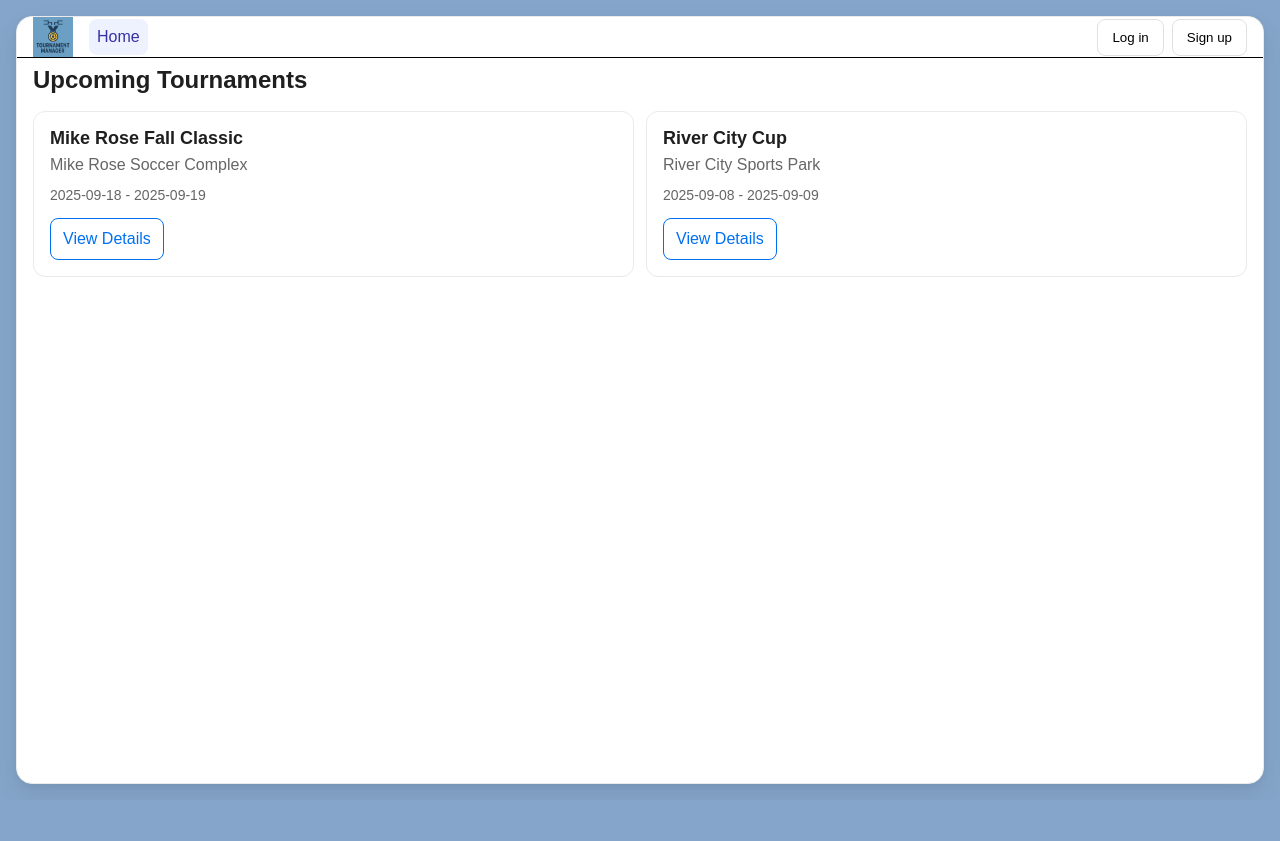
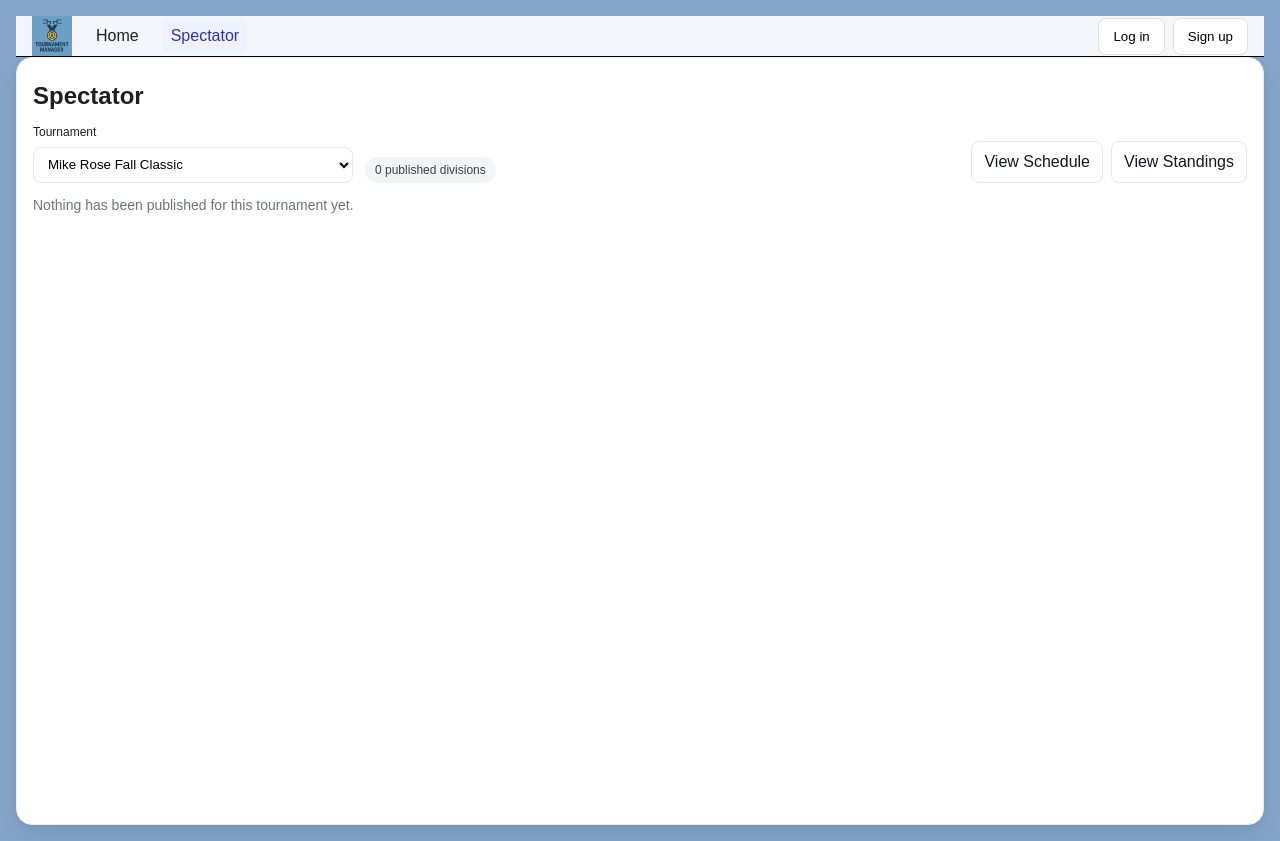
Before and after one commit to revellebrent/tournament-manager, a React (Vite) app: page /spectator in a window 1280 px wide. Before the commit this address led to /. Before the commit the page ends 800 px from the top, so only its background shows below. Built offline with nearby package versions, Linux system fonts and the light colour scheme.

Commit message:
public spectator route; public pages back link; DashboardRouter change

```diff
--- a/src/App.jsx
+++ b/src/App.jsx
@@ -1,5 +1,5 @@
 import { useState, useEffect } from "react";
-import { Routes, Route, useParams, Navigate } from "react-router-dom";
+import { Routes, Route, useParams, Navigate, useNavigate } from "react-router-dom";
 import { AuthProvider, useAuth } from "./context/AuthContext";
 import { ensureUser, upsertUserRole } from "./utils/db";
 
@@ -10,9 +10,10 @@ import Home from "./components/Home/Home.jsx";
 import TournamentDetails from "./components/TournamentDetails/TournamentDetails";
 import LoginModal from "./components/LoginModal/LoginModal.jsx";
 import RegisterModal from "./components/RegisterModal/RegisterModal.jsx";
+import NotFound from "./components/NotFound/NotFound.jsx";
+import SpectatorDashboard from "./components/SpectatorDashboard/SpectatorDashboard.jsx";
+import ScheduleBoard from "./components/ScheduleBoard/ScheduleBoard.jsx";
 import Profile from "./components/Profile/Profile.jsx";
-import NotFound from "./components/NotFound/NotFound.jsx";
-import ScheduleBoard from "./components/ScheduleBoard/ScheduleBoard.jsx";
 
 import PublicStandingsPage from "./pages/PublicStandingsPage.jsx";
 import PublicSchedulePage from "./pages/PublicSchedulePage.jsx";
@@ -21,6 +22,7 @@ function AppShell() {
   const [isLoginOpen, setLoginOpen] = useState(false);
   const [isRegisterOpen, setRegisterOpen] = useState(false);
   const auth = useAuth();
+  const navigate = useNavigate();
 
   useEffect(() => {
     if (auth?.user?.email) {
@@ -35,23 +37,30 @@ function AppShell() {
 
   return (
     <div className="page">
-      <div className="page__surface">
-        <Header
-          onLoginClick={() => setLoginOpen(true)}
-          onRegisterClick={() => setRegisterOpen(true)}
-        />
+      {/* Skip Link */}
+      <a href="#main" className="skiplink">Skip to content</a>
+
+      <Header onLoginClick={() => setLoginOpen(true)} onRegisterClick={() => setRegisterOpen(true)} />
+
+      <main id="main" className="page__surface">
+
         <Routes>
           {/* Public */}
           <Route path="/" element={<Home />} />
           <Route path="/tournament/:id" element={<TournamentDetails />} />
+          <Route path="/spectator" element={<SpectatorDashboard />} />
           <Route path="/public/:tid/schedule" element={<PublicSchedulePage />} />
           <Route path="/public/:tid/standings" element={<PublicStandingsPage />} />
+
+           {/* Legacy redirects */}
+          <Route path="/director" element={<Navigate to="/dashboard" replace />} />
+          <Route path="/coach" element={<Navigate to="/dashboard" replace />} />
 
           {/* Private */}
           <Route
           path="/dashboard"
           element={
-            <ProtectedRoute roles={["coach", "director", "parent"]}>
+            <ProtectedRoute roles={["coach", "director", "parent", "spectator"]}>
               <DashboardRouter />
             </ProtectedRoute>
           }
@@ -73,14 +82,9 @@ function AppShell() {
             }
           />
 
-          {/* Legacy redirects */}
-          <Route path="/director" element={<Navigate to="/dashboard" replace />} />
-          <Route path="/coach" element={<Navigate to="/dashboard" replace />} />
-          <Route path="/spectator" element={<Navigate to="/dashboard" replace />} />
-
           <Route path="*" element={<NotFound />} />
         </Routes>
-      </div>
+      </main>
 
       <LoginModal
         isOpen={isLoginOpen}
@@ -92,6 +96,7 @@ function AppShell() {
           const role = fd.get("role") || "coach";
           auth.login({ role, name: email.split("@")[0] || "User", email });
           setLoginOpen(false);
+          navigate("/dashboard");
         }}
       />
 
@@ -108,6 +113,7 @@ function AppShell() {
             email,
           });
           setRegisterOpen(false);
+          navigate("/dashboard");
         }}
       />
     </div>
--- a/src/components/Header/Header.css
+++ b/src/components/Header/Header.css
@@ -31,7 +31,6 @@
 .header__nav {
   display: flex;
   gap: 16px;
-  margin-left: auto;
 }
 
 .header__link {
@@ -87,7 +86,7 @@
   cursor: pointer;
 }
 
-.header__user-btn:focus-visibile,
+.header__user-btn:focus-visible,
 .header__menu-item:focus-visible {
   outline: 2px solid #0070f3;
   outline-offset: 2px;
@@ -224,6 +223,22 @@
   margin: -1px;
 }
 
+.skiplink {
+  position: absolute;
+  left: -9999px;
+  top: 0;
+  background: #111827;
+  color: #fff;
+  padding: 8px 12px;
+  border-radius: 6px;
+}
+
+.skiplink:focus {
+  left: 12px;
+  top: 12px;
+  z-index: 1000;
+}
+
 @media (max-width: 560px) {
   .header__nav {
     gap: 8px;
--- a/src/components/Header/Header.jsx
+++ b/src/components/Header/Header.jsx
@@ -1,5 +1,5 @@
 import { useEffect, useRef, useState, useId } from "react";
-import { Link, NavLink } from "react-router-dom";
+import { Link, NavLink, useLocation } from "react-router-dom";
 import "./Header.css";
 import tmlogo from "../../assets/tournamentmanagerlogo2.png";
 import { useAuth } from "../../context/AuthContext";
@@ -11,6 +11,12 @@ export default function Header({ onLoginClick, onRegisterClick }) {
   const menuRef = useRef(null);
   const menuId = useId();
 
+  const location = useLocation();
+  useEffect(() => {
+    setOpen(false);
+    setMenuOpen(false);
+  }, [location.pathname]);
+
   useEffect(() => {
     const onDocClick = (e) => {
       if (!menuRef.current?.contains(e.target)) setMenuOpen(false);
@@ -19,7 +25,10 @@ export default function Header({ onLoginClick, onRegisterClick }) {
     return () => document.removeEventListener("click", onDocClick);
   }, []);
 
-  const navItems = [{ to: "/", label: "Home" }];
+  const navItems = [
+    { to: "/", label: "Home" },
+    { to: "/spectator", label: "Spectator" },
+  ];
 
   const initials = (() => {
     const name = (user?.name || user?.email || "U").trim();
@@ -83,19 +92,43 @@ export default function Header({ onLoginClick, onRegisterClick }) {
                 aria-controls={menuId}
                 onClick={() => setMenuOpen((v) => !v)}
               >
-                <span className="header__avatar" aria-hidden="true">{initials}</span>
-                <span className="header__user-label">{user?.name || user?.email}</span>
-                <svg width="16" height="16" viewBox="0 0 20 20" aria-hidden="true">
-                  <path d="M5 7l5 5 5-5" fill="none" stroke="currentColor" strokeWidth="2" />
+                <span className="header__avatar" aria-hidden="true">
+                  {initials}
+                </span>
+                <span className="header__user-label">
+                  {user?.name || user?.email}
+                </span>
+                <svg
+                  width="16"
+                  height="16"
+                  viewBox="0 0 20 20"
+                  aria-hidden="true"
+                >
+                  <path
+                    d="M5 7l5 5 5-5"
+                    fill="none"
+                    stroke="currentColor"
+                    strokeWidth="2"
+                  />
                 </svg>
               </button>
 
               {menuOpen && (
                 <div id={menuId} className="header__menu" role="menu">
-                  <Link to="/dashboard" role="menuitem" className="header__menu-item" onClick={() => setMenuOpen(false)}>
+                  <Link
+                    to="/dashboard"
+                    role="menuitem"
+                    className="header__menu-item"
+                    onClick={() => setMenuOpen(false)}
+                  >
                     Dashboard
                   </Link>
-                   <Link to ="/profile" role="menuitem" className="header__menu-item" onClick={() => setMenuOpen(false)}>
+                  <Link
+                    to="/profile"
+                    role="menuitem"
+                    className="header__menu-item"
+                    onClick={() => setMenuOpen(false)}
+                  >
                     Profile
                   </Link>
                   <button
@@ -114,10 +147,18 @@ export default function Header({ onLoginClick, onRegisterClick }) {
             </div>
           ) : (
             <>
-                <button type="button" className="button header__btn" onClick={onLoginClick}>
+              <button
+                type="button"
+                className="button header__btn"
+                onClick={onLoginClick}
+              >
                 Log in
               </button>
-                <button type="button" className="button header__btn" onClick={onRegisterClick}>
+              <button
+                type="button"
+                className="button header__btn"
+                onClick={onRegisterClick}
+              >
                 Sign up
               </button>
             </>
@@ -157,8 +198,12 @@ export default function Header({ onLoginClick, onRegisterClick }) {
           ))}
           {isLoggedIn && (
             <>
-            <NavLink to="/dashboard" className="header__m-link">Dashboard</NavLink>
-            <NavLink to="/profile" className="header__m-link">Profile</NavLink>
+              <NavLink to="/dashboard" className="header__m-link">
+                Dashboard
+              </NavLink>
+              <NavLink to="/profile" className="header__m-link">
+                Profile
+              </NavLink>
             </>
           )}
         </nav>
--- a/src/components/SpectatorDashboard/SpectatorDashboard.css
+++ b/src/components/SpectatorDashboard/SpectatorDashboard.css
@@ -1,15 +1,153 @@
 .spectator {
-  padding: 16px 0 32px;
+  padding: 16px 0;
 }
 
 .spectator__title {
-  margin: 8px 0 16px;
+  margin: 0 0 12px;
   font-size: 24px;
-  font-weight: bold;
+  font-weight: 700;
 }
 
-.spectator__message {
-  margin: 8px 0 16px;
+.spectator__controls {
+  display: grid;
+  grid-template-columns: minmax(220px, 320px) auto auto;
+  gap: 12px;
+  align-items: end;
+  margin-bottom: 12px;
+}
+
+.spectator__control {
+  display: grid;
+  gap: 6px;
+}
+
+.spectator__controllabel {
+  font-size: 12px;
+}
+
+.spectator__controlinput {
+  min-height: 36px;
+  border: 1px solid #e5e7eb;
+  border-radius: 8px;
+  padding: 6px 10px;
+  background: #fff;
+}
+
+.spectator__pill {
+  display: inline-flex;
+  align-items: center;
+  gap: 6px;
+  padding: 4px 10px;
+  font-size: 12px;
+  border-radius: 999px;
+  background: #f3f4f6;
+  color: #374151;
+}
+
+.spectator__actions {
+  display: inline-flex;
+  gap: 8px;
+  justify-self: end;
+}
+
+.spectator__btn {
+  display: inline-block;
+  padding: 8px 12px;
+  border: 1px solid #e5e7eb;
+  border-radius: 8px;
+  background: #fff;
+  color: #111827;
+  text-decoration: none;
+  cursor: pointer;
+}
+
+.spectator__btn:hover {
+  box-shadow: 0 2px 8px rgba(0, 0, 0, .06);
+}
+
+.spectator__empty {
+  color: #6b7280;
+  font-size: 14px;
+}
+
+.spectator__panel {
+  border: 1px solid #e5e7eb;
+  border-radius: 12px;
+  background: #fff;
+  padding: 12px;
+  margin-top: 8px;
+}
+
+.spectator__paneltitle {
+  margin: 0 0 10px;
   font-size: 16px;
-  color: #666;
+  font-weight: 600;
+  color: #111827;
 }
+
+.spectator__list {
+  list-style: none;
+  margin: 0;
+  padding: 0;
+  display: grid;
+  gap: 10px;
+}
+
+.spectator__item {
+  display: grid;
+  grid-template-columns: 1fr auto;
+  gap: 12px;
+  align-items: center;
+  border: 1px solid #eef2f7;
+  border-radius: 10px;
+  background: #fff;
+  padding: 10px;
+}
+
+.spectator__itemname {
+  font-weight: 600;
+}
+
+.spectator__itemmeta {
+  display: inline-block;
+  margin-left: 8px;
+  color: #6b7280;
+  font-size: 12px;
+}
+
+.spectator__itemactions {
+  display: inline-flex;
+  gap: 8px;
+}
+
+.spectator__link {
+  text-decoration: underline;
+  color: #1f2937;
+}
+
+.spectator__link:hover {
+  color: #0f172a;
+  text-decoration: none;
+}
+
+@media (max-width: 880px) {
+  .spectator__controls {
+    grid-template-columns: 1fr;
+    align-items: stretch;
+  }
+
+  .spectator__actions {
+    justify-self: start;
+  }
+}
+
+@media (max-width: 640px) {
+  .spectator__item {
+    grid-template-columns: 1fr;
+    align-items: start;
+  }
+
+  .spectator__itemactions {
+    justify-self: start;
+  }
+}
--- a/src/components/SpectatorDashboard/SpectatorDashboard.jsx
+++ b/src/components/SpectatorDashboard/SpectatorDashboard.jsx
@@ -1,10 +1,104 @@
+import { useEffect, useMemo, useState } from "react";
+import { Link } from "react-router-dom";
 import "./SpectatorDashboard.css";
+import { listDivisionsByTournament } from "../../utils/db";
+import { tournaments } from "../../utils/tournaments";
 
 export default function SpectatorDashboard() {
+  const [tid, setTid] = useState(tournaments[0]?.id || "");
+  const [divs, setDivs] = useState([]);
+
+  useEffect(() => {
+    if (tid) setDivs(listDivisionsByTournament(tid));
+  }, [tid]);
+
+  const published = useMemo(() => divs.filter((d) => d.published), [divs]);
+
+  if (!tournaments.length) {
+    return (
+      <main className="spectator container section">
+        <h1 className="spectator__title">Spectator</h1>
+        <p className="spectator__empty" aria-live="polite">
+          No tournaments available yet.
+        </p>
+      </main>
+    );
+  }
+
   return (
-    <main className="spectator container">
-      <h1 className="spectator__title">Spectator Dashboard</h1>
-      <p className="spectator__message">Welcome to the Spectator Dashboard. Here you can view live matches, access match statistics, and enjoy other spectator features.</p>
+    <main className="spectator container section">
+      <h1 className="spectator__title">Spectator</h1>
+
+      <div className="spectator__controls">
+        <label className="spectator__control">
+          <span className="spectator__controllabel">Tournament</span>
+          <select
+            className="spectator__controlinput"
+            value={tid}
+            onChange={(e) => setTid(e.target.value)}
+            aria-label="Select tournament"
+          >
+            {tournaments.map((t) => (
+              <option key={t.id} value={t.id}>
+                {t.name}
+              </option>
+            ))}
+          </select>
+        </label>
+
+        <div className="spectator__status" aria-live="polite">
+          <span className="spectator__pill">
+            {published.length} published division
+            {published.length === 1 ? "" : "s"}
+          </span>
+        </div>
+
+        <div className="spectator__actions">
+          <Link className="spectator__btn" to={`/public/${tid}/schedule`}>
+            View Schedule
+          </Link>
+          <Link className="spectator__btn" to={`/public/${tid}/standings`}>
+            View Standings
+          </Link>
+        </div>
+      </div>
+
+      {published.length === 0 ? (
+        <p className="spectator__empty" aria-live="polite">
+          Nothing has been published for this tournament yet.
+        </p>
+      ) : (
+        <section className="spectator__panel">
+          <h2 className="spectator__paneltitle">Published Divisions</h2>
+          <ul className="spectator__list">
+            {published.map((d) => (
+              <li key={d.id} className="spectator__item">
+                <div className="spectator__itemmain">
+                  <strong className="spectator__itemname">{d.name}</strong>
+                  <span className="spectator__itemmeta">
+                    {d.tier ? `Tier: ${d.tier}` : null}
+                    {d.pool ? (d.tier ? " • " : "") + `Pool ${d.pool}` : null}
+                  </span>
+                </div>
+                <div className="spectator__itemactions">
+                  <Link
+                    className="spectator__link"
+                    to={`/public/${tid}/schedule`}
+                  >
+                    Schedule
+                  </Link>
+                  <Link
+                    className="spectator__link"
+                    to={`/public/${tid}/standings`}
+                  >
+                    Standings
+                  </Link>
+                </div>
+              </li>
+            ))}
+          </ul>
+        </section>
+      )}
     </main>
   );
 }
```
Also changed, not shown: src/components/DashboardRouter/DashboardRouter.jsx (+10 -6 lines), src/pages/PublicSchedulePage.jsx (+26 -2 lines), src/pages/PublicStandingsPage.jsx (+26 -2 lines), src/pages/public-shared.css (added, +28 -0 lines). Lines whose indentation alone changed are shown as unchanged.
